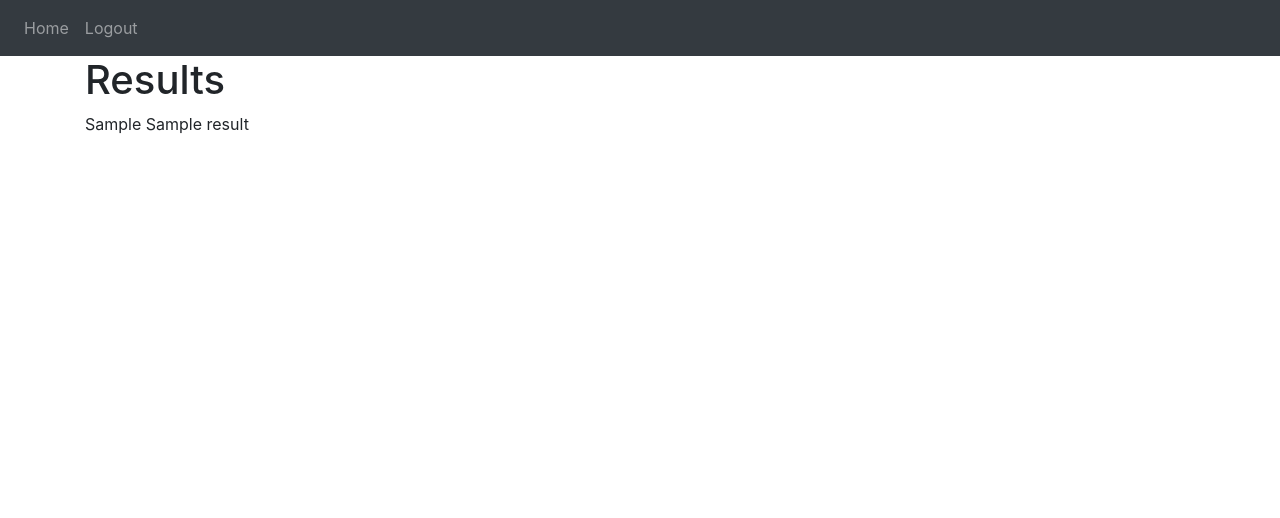
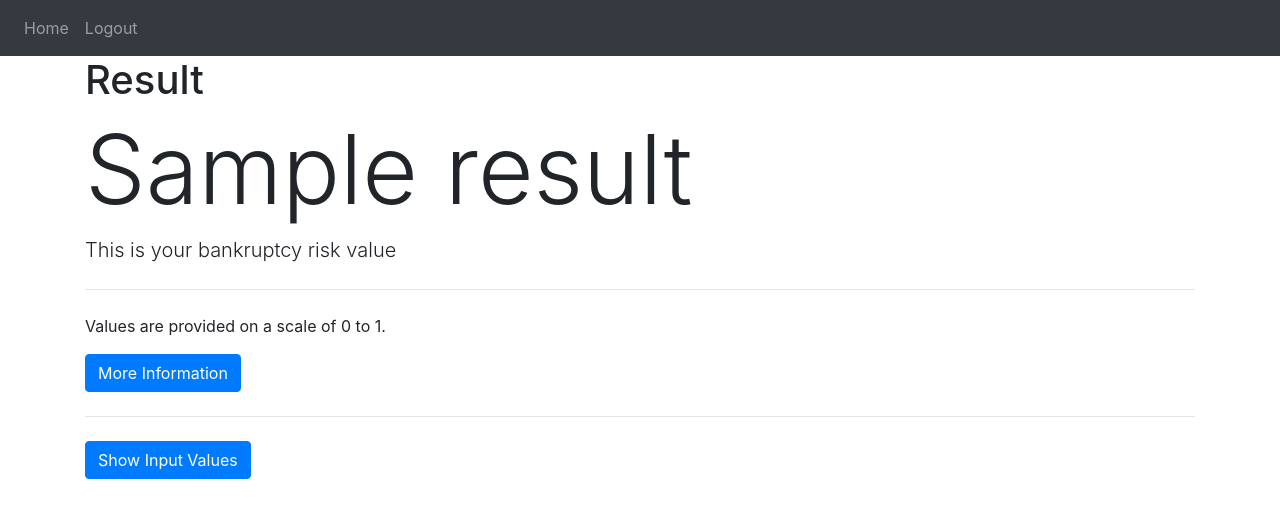
Before and after one commit to SamBenning/bankruptcy-analysis, a Flask app: template data/templates/results.html in a window 1280 px wide. Shown: the top 518 px of the page. Run offline with Flask 2, Linux system fonts and the light colour scheme; the template is opened without the code that fills it: most values are stand-ins (such as "Sample title", 1, 10 or a date in 2020); parts of the project's set-up code (start-up, migrations or seed data) failed here and were passed over; some libraries are stand-ins or nearby versions.

Commit message:
Added some bootstrap to the result page to make it look nice. Also added information to help users understand and interpret result.

```diff
--- a/data/templates/results.html
+++ b/data/templates/results.html
@@ -3,8 +3,79 @@
 
 {% block content %}
 
-<h1>Results</h1>
-{{ input_values }}
-{{ result }}
+<h1>Result</h1>
+
+<div>
+    <h1 class="display-1"> {{ result }} </h1>
+    <p class="lead">This is your bankruptcy risk value</p>
+    <hr class="my-4">
+    <p>Values are provided on a scale of 0 to 1.</p>
+    <p>
+        <button class="btn btn-primary"
+            type="button"
+            data-toggle="collapse"
+            data-target="#moreInfo"
+            aria-expanded="false"
+            aria-controls="collapse">
+        More Information
+        </button>
+    </p>
+    <div class="collapse" id="moreInfo">
+        <div class="card card-body">
+            <h3>Understanding your result</h3>
+            <p>A value at or close to 0 indicates a low risk of bankruptcy. A value close to or at 1 indicates a high risk.</p>
+            <h3>Where did this value come from?</h3>
+            <p>This bankruptcy risk value was generated by a machine learning model based on a Random Forest Regression
+                algorithm. The model was trained using a publicly available dataset obtained from
+                Kaggle.com (the dataset can be found
+                <a href="https://www.kaggle.com/datasets/fedesoriano/company-bankruptcy-prediction" target="_blank">here</a>).
+            </p>
+            <p>80 percent of the dataset was used to train the model. The remaining 20 percent was used to test accuracy.
+                The machine learning model was able to achieve 94.16% accuracy on the test data, and it was only off by an
+                average of 0.0584 from the actual bankruptcy value (which, in the test data, was either a 0 or a 1).
+            </p>
+            <h3>How do I interpret this value?</h3>
+            <p>Due to the "black box" nature of machine learning models, this risk value is only meant to provide a
+                general idea of risk, rather than to quantify it specifically. Therefore, the following
+                broad categories should be considered:
+            </p>
+            <ul>
+                <li>
+                    <h4>Low risk: 0.00 - 0.33</h4>
+                </li>
+                <li>
+                    <h4>Moderate risk: 0.33 - 0.66</h4>
+                </li>
+                <li>
+                    <h4>High risk: 0.66 - 1.00</h4>
+                </li>
+            </ul>
+        </div>
+    </div>
+    <hr class="my-4">
+</div>
+
+
+
+
+
+<p>
+    <button class="btn btn-primary"
+        type="button"
+        data-toggle="collapse"
+        data-target="#inputValues"
+        aria-expanded="false"
+        aria-controls="collapseInputValues">
+    Show Input Values
+    </button>
+</p>
+<div class="collapse" id="inputValues">
+    <div class="card card-body">
+        {{ input_values }}
+    </div>
+
+</div>
+
+
 
 {% endblock%}
--- a/data/views.py
+++ b/data/views.py
@@ -65,6 +65,6 @@ def results(input_values):
     print(ndarray.shape)
 
     my_model = model.Model(ndarray)
-    result = my_model.predict()
+    result = my_model.predict()[0]
 
     return render_template("results.html", input_values=input_values, result=result)
```
